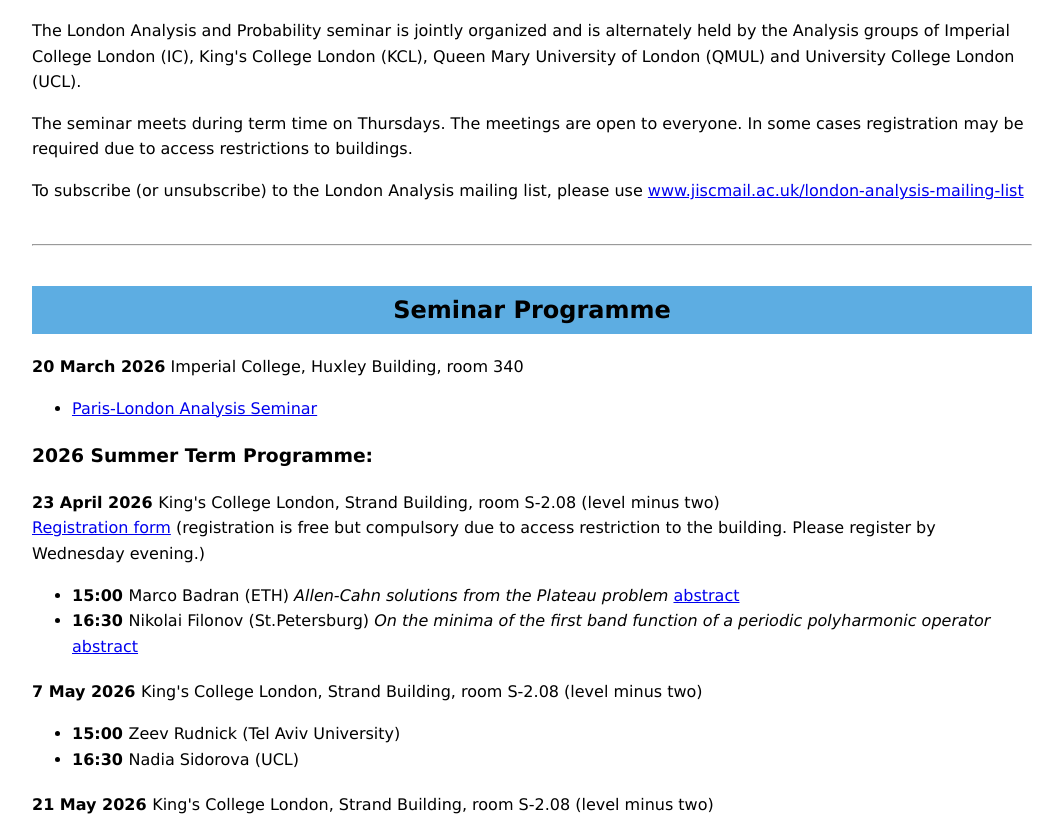
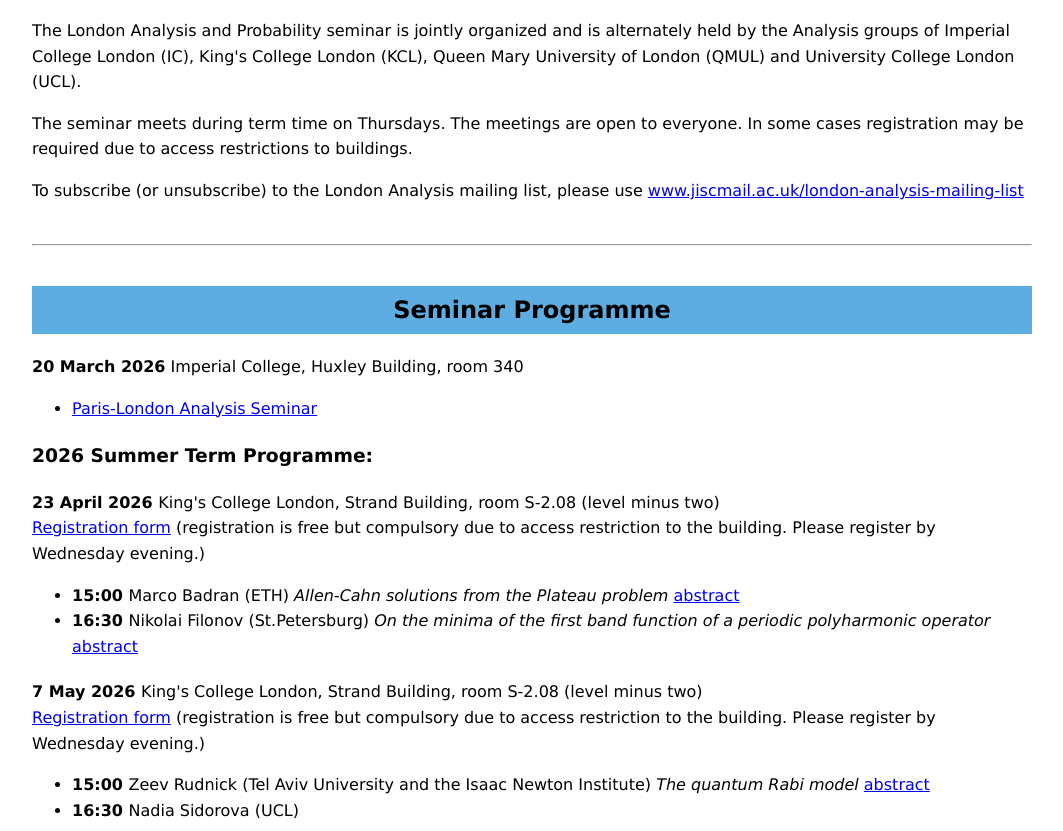
Before and after one commit to london-analysis-seminar/london-analysis-seminar.github.io, a plain HTML site: page index.html in a window 1280 px wide. Shown: the part 120-951 px from the top of the page, without its empty margins (108-1171 px from the left). Drawn offline with Linux system fonts and the light colour scheme.

Commit message:
Update index.html

```diff
--- a/index.html
+++ b/index.html
@@ -80,15 +80,18 @@
 <strong> 7 May 2026  </strong>
 King's College London, Strand Building, room S-2.08 (level minus two)
 
+<br>
+ <a href="https://forms.cloud.microsoft/Pages/ResponsePage.aspx?id=FM9wg_MWFky4PHJAcWVDVhAV6fSZD8pDonkneNnSTaNUN1lBMVcwVk4wRDRPSU5JWktFVk5OV1czMS4u">Registration form</a> (registration is free but compulsory due to access restriction to the building. Please register by Wednesday evening.)
+<br>
+
 <ul>
     <li>
     <strong>15:00 </strong>
- Zeev Rudnick (Tel Aviv University)
+ Zeev Rudnick (Tel Aviv University and the Isaac Newton Institute)
 <em>
-<!-- talk title -->
+The quantum Rabi model
 </em>
-<!-- abstract
- <a href="http://www.london-analysis-seminar.org.uk/abstracts/XXX.html">abstract</a> -->
+ <a href="http://www.london-analysis-seminar.org.uk/abstracts/Rudnick_070526.html">abstract</a>
     </li>
 
     <li>
```
